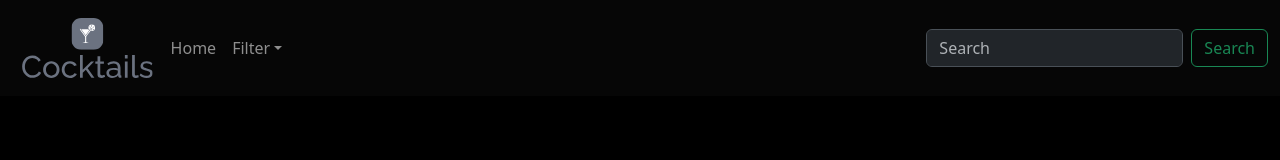
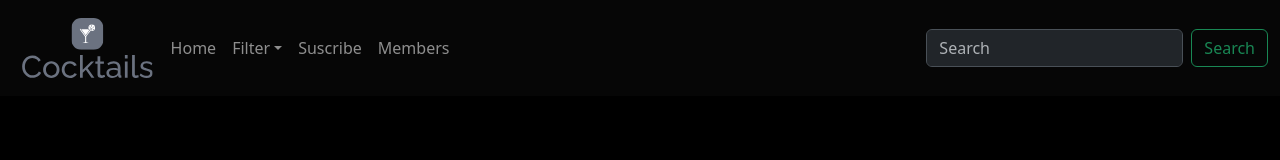
Before and after one commit to Rodritz/TPIntegrador-CaC-Com23643-G9-React, a React (Vite) app in the folder TPintegrador/: page / in a window 1280 px wide. Shown: the top 160 px of the page. Built offline with nearby package versions, Linux system fonts and the light colour scheme.

Commit message:
sumando links al navbar

```diff
--- a/TPintegrador/src/App.jsx
+++ b/TPintegrador/src/App.jsx
@@ -17,7 +17,7 @@ export const App = () => {
       <SearchContext.Provider value={{ searchResults, setSearchResults }}>
         <NavBar />
         <Routes>
-          <Route path="/" element={<LandingPage />} />
+          <Route path="/" element={<LandingPage searchResults={searchResults} />} />
           <Route path="/home" element={<DrinksGrid searchResults={searchResults} routePath="/filter.php?i=Gin"/>} />
           <Route path="/alcoholic" element={<DrinksGrid searchResults={searchResults} routePath="/filter.php?a=Alcoholic"/>} />
           <Route path="/nonAlcoholic" element={<DrinksGrid searchResults={searchResults} routePath="/filter.php?a=Non_Alcoholic"/>} />
--- a/TPintegrador/src/components/NavBar.jsx
+++ b/TPintegrador/src/components/NavBar.jsx
@@ -47,7 +47,6 @@ function NavBar() {
               navbarScroll
             >
               <Nav.Link href="/home">Home</Nav.Link>
-              {/* <Nav.Link href="#action2">Link</Nav.Link> */}
               <NavDropdown title="Filter" id="navbarScrollingDropdown">
                 <NavDropdown.Item href="/alcoholic">Alcoholic</NavDropdown.Item>
                 <NavDropdown.Item href="/nonAlcoholic">Non Alcoholic</NavDropdown.Item>
@@ -58,7 +57,8 @@ function NavBar() {
                 <NavDropdown.Item href="/cocktailGlass">Cocktail glass</NavDropdown.Item>
                 <NavDropdown.Item href="/champagneFlute">Champagne flute</NavDropdown.Item>
               </NavDropdown>
-              {/* <Nav.Link href="#" disabled>Link</Nav.Link> */}
+              <Nav.Link href="/suscribe" >Suscribe</Nav.Link>
+              <Nav.Link href="/members" >Members</Nav.Link>
             </Nav>
             <Form
               className="d-flex"
```
Also changed, not shown: TPintegrador/src/pages/LandingPage.jsx (line endings or trailing spaces).
